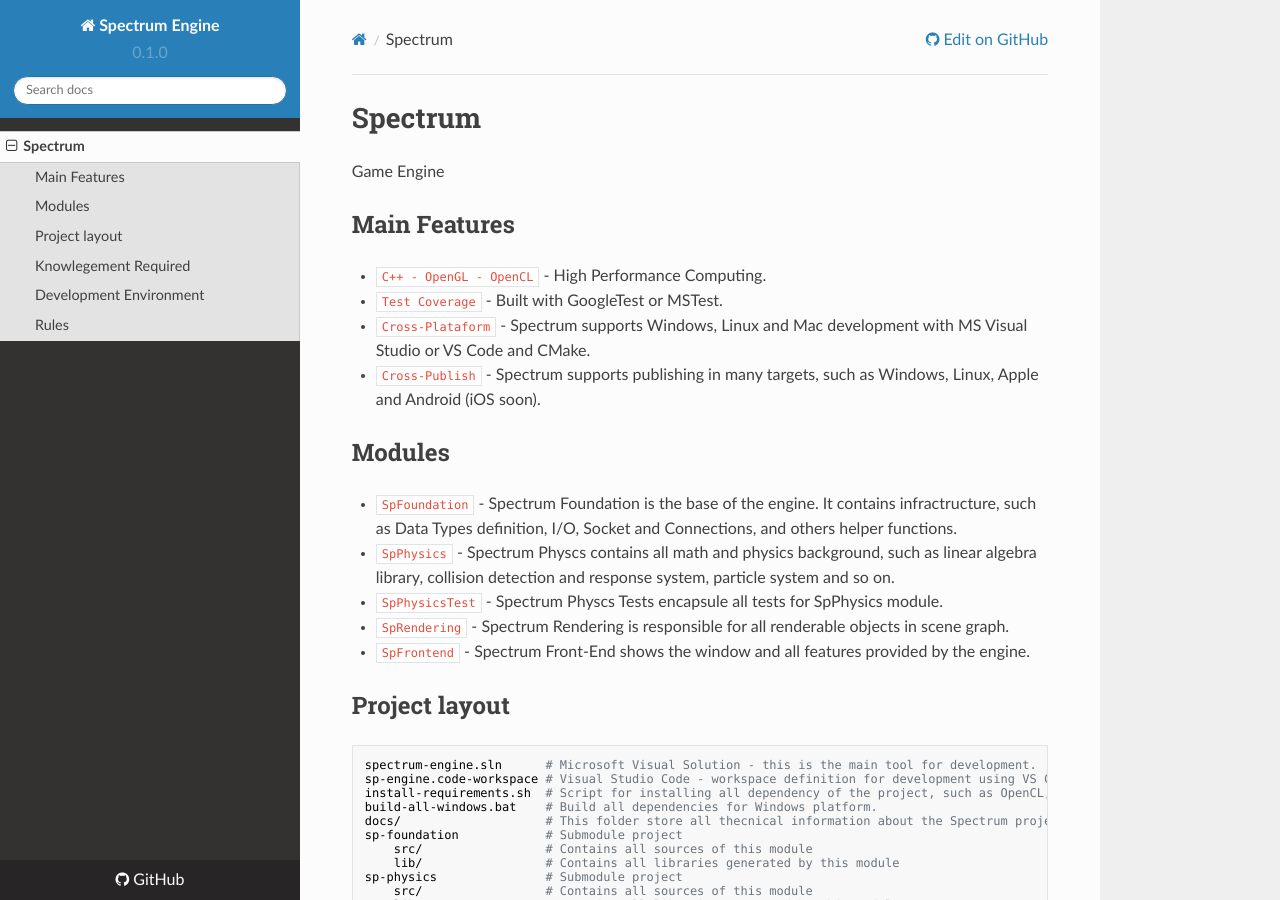
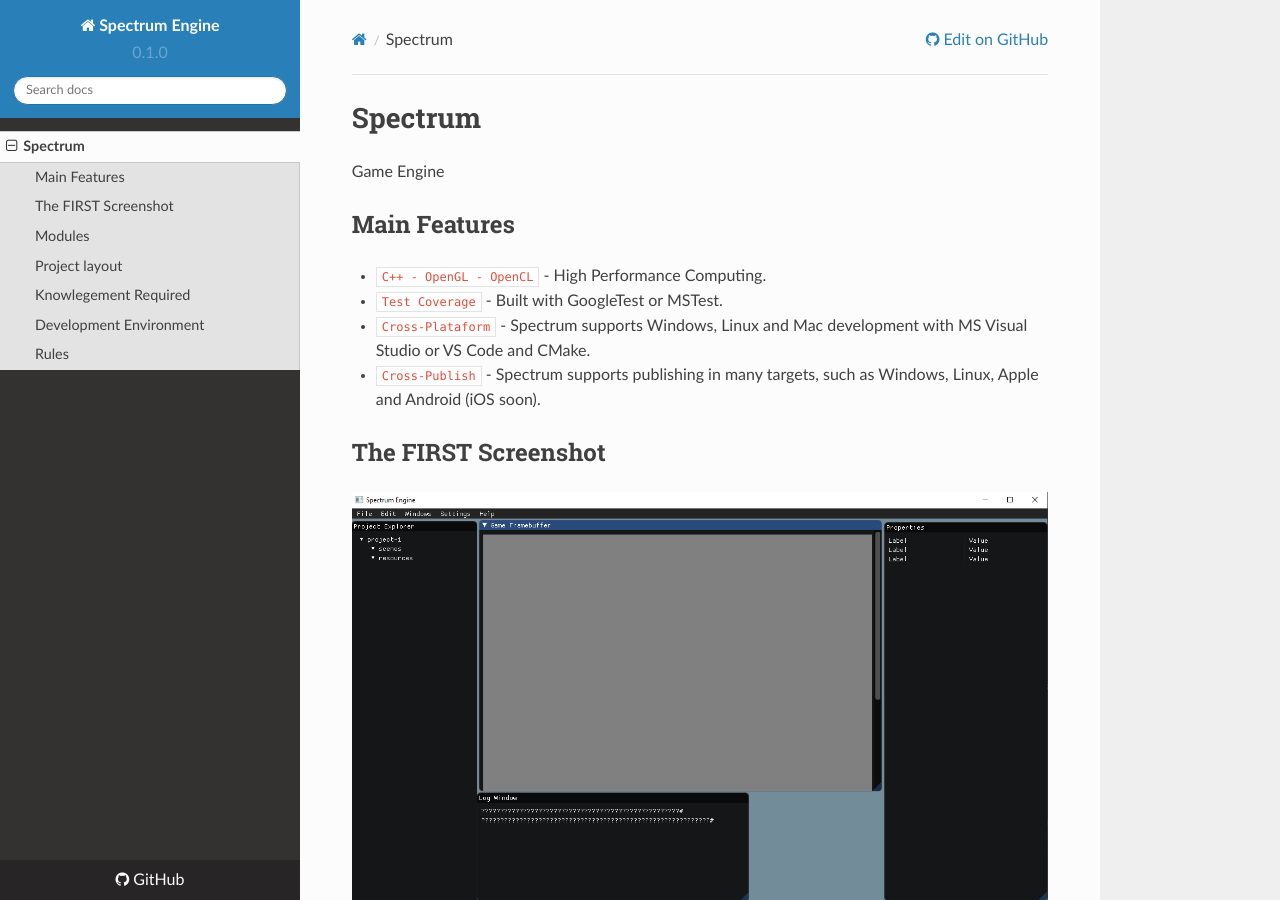
Before and after one commit to bgsa/spectrum-engine, an MkDocs documentation site: the page built from docs/index.md, in a window 1280 px wide and 900 px high. Built offline with MkDocs 1.6.1, drawn with Linux system fonts in a browser that asks for light colours; nearby versions of some CDN libraries.

Commit message:
Documentation and submodules updated

```diff
--- a/docs/index.md
+++ b/docs/index.md
@@ -8,6 +8,10 @@ Game Engine
 * `Test Coverage` - Built with GoogleTest or MSTest.
 * `Cross-Plataform` - Spectrum supports Windows, Linux and Mac development with MS Visual Studio or VS Code and CMake.
 * `Cross-Publish` - Spectrum supports publishing in many targets, such as Windows, Linux, Apple and Android (iOS soon).
+
+## The FIRST Screenshot
+
+![First Screenshot](./images/first-screenshot.png)
 
 ## Modules
 * `SpFoundation` - Spectrum Foundation is the base of the engine. It contains infractructure, such as Data Types definition, I/O, Socket and Connections, and others helper functions.
```
Also changed, not shown: docs/images/first-screenshot.png (added).
